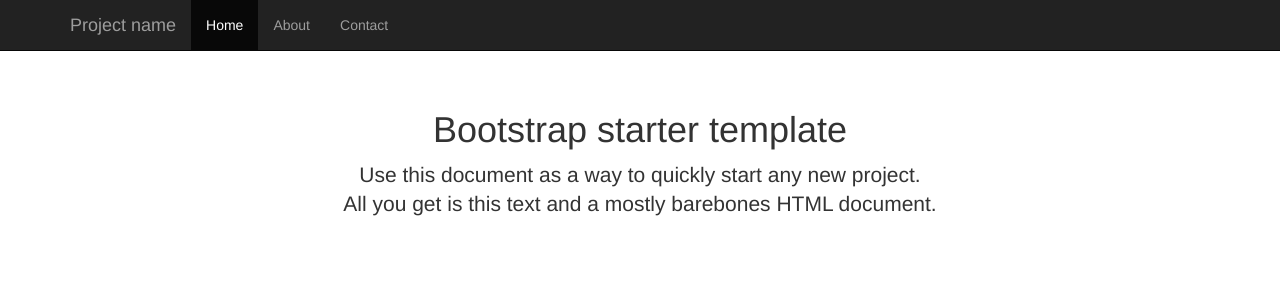
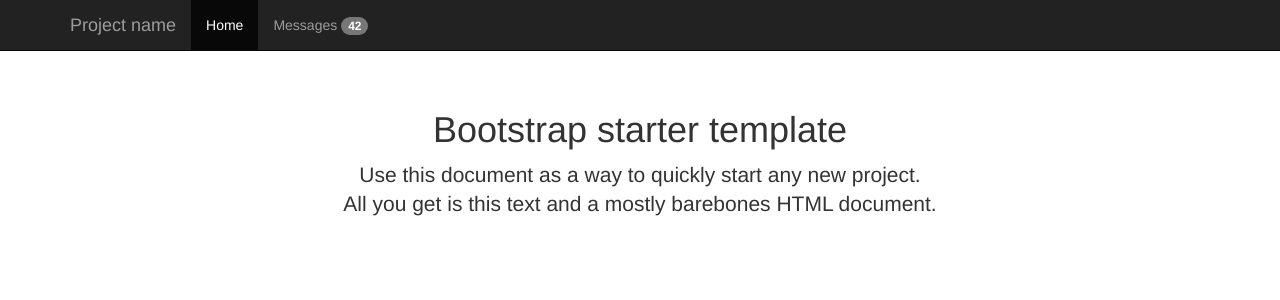
Before and after one commit to masci/notification_example, a Django app: page / in a window 1280 px wide. Shown: the top 300 px of the page. Run offline with Django 3.2, Linux system fonts and the light colour scheme; some libraries are stand-ins or nearby versions.

Commit message:
messages page

```diff
--- a/notification/views.py
+++ b/notification/views.py
@@ -3,3 +3,7 @@
 
 class IndexView(TemplateView):
     template_name = 'notification/homepage.html'
+
+
+class MessagesView(TemplateView):
+    template_name = 'notification/messages.html'
--- a/notification_example/urls.py
+++ b/notification_example/urls.py
@@ -4,10 +4,11 @@
 # from django.contrib import admin
 # admin.autodiscover()
 
-from notification.views import IndexView
+from notification.views import IndexView, MessagesView
 
 urlpatterns = patterns('',
     url(r'^$', IndexView.as_view(), name='home'),
+    url(r'^messages', MessagesView.as_view(), name='messages'),
     # url(r'^notification_example/', include('notification_example.foo.urls')),
 
     # Uncomment the admin/doc line below to enable admin documentation:
--- a/templates/base.html
+++ b/templates/base.html
@@ -29,9 +29,8 @@
         </div>
         <div class="collapse navbar-collapse">
           <ul class="nav navbar-nav">
-            <li class="active"><a href="#">Home</a></li>
-            <li><a href="#about">About</a></li>
-            <li><a href="#contact">Contact</a></li>
+            <li class="{% block home_active %}{% endblock %}"><a href="{% url 'home' %}">Home</a></li>
+            <li class="{% block messages_active %}{% endblock %}"><a href="{% url 'messages' %}">Messages <span class="badge">42</span></a></li>
           </ul>
         </div><!--/.nav-collapse -->
       </div>
--- a/templates/notification/homepage.html
+++ b/templates/notification/homepage.html
@@ -1 +1,3 @@
 {% extends 'base.html' %}
+
+{% block home_active %}active{% endblock %}
--- /dev/null
+++ b/templates/notification/messages.html
@@ -0,0 +1,3 @@
+{% extends 'base.html' %}
+
+{% block messages_active %}active{% endblock %}
```
Also changed, not shown: 2 other files.
